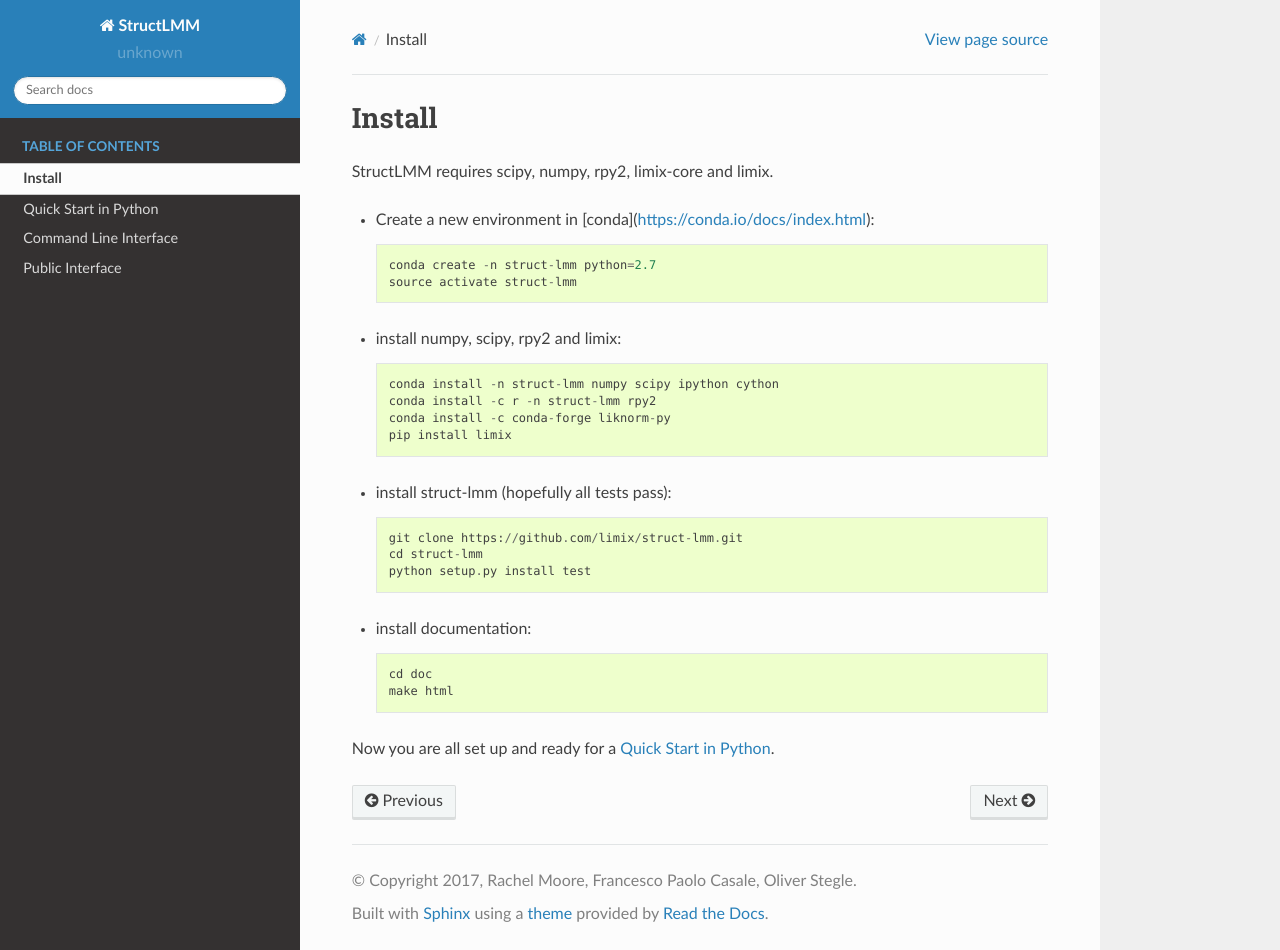
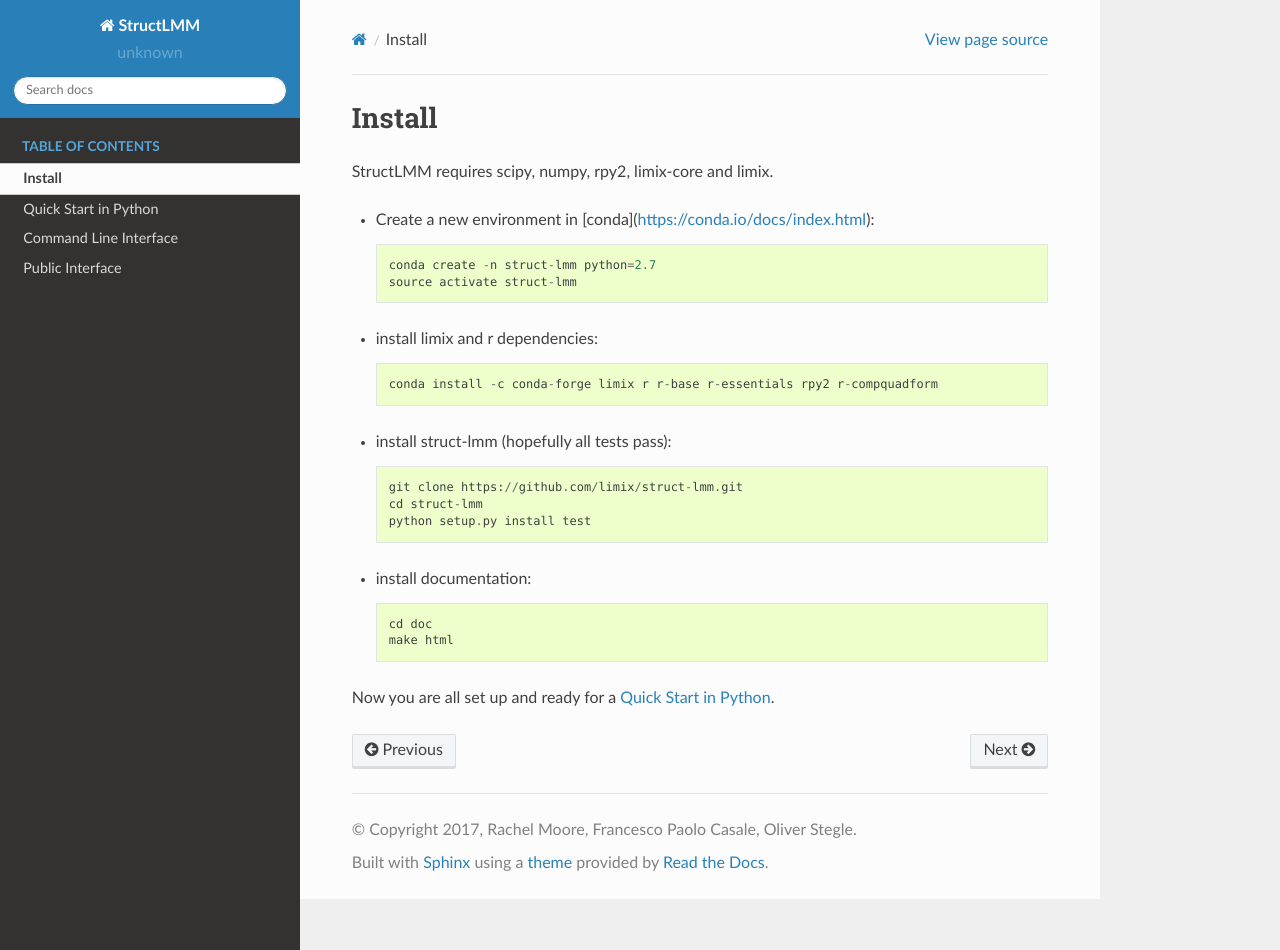
Before and after one commit to limix/struct-lmm, a Sphinx documentation site: the page built from doc/install.rst, in a window 1280 px wide and 950 px high. Built offline with Sphinx 7.4.7 and the Read the Docs theme 2.0.0, drawn with Linux system fonts in a browser that asks for light colours.

Commit message:
updated install instructions

```diff
--- a/doc/install.rst
+++ b/doc/install.rst
@@ -9,12 +9,9 @@
     conda create -n struct-lmm python=2.7
     source activate struct-lmm
 
-* install numpy, scipy, rpy2 and limix::
+* install limix and r dependencies::
 
-    conda install -n struct-lmm numpy scipy ipython cython
-    conda install -c r -n struct-lmm rpy2
-    conda install -c conda-forge liknorm-py
-    pip install limix
+    conda install -c conda-forge limix r r-base r-essentials rpy2 r-compquadform
 
 * install struct-lmm (hopefully all tests pass)::
 
```
